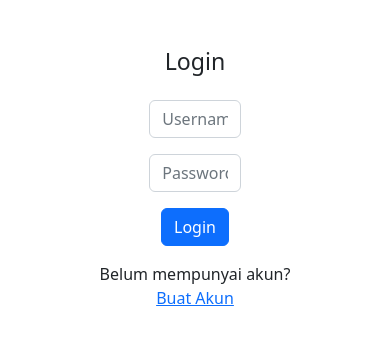
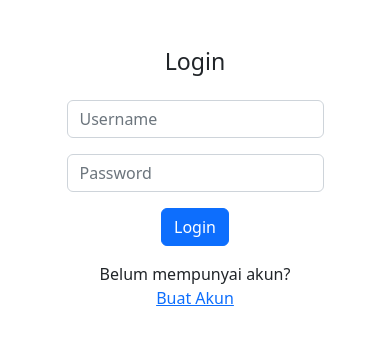
Before and after one commit to muhammadHaggy/tugas2-pbp, a Django app: page /todolist/login/ in a window 390 px wide. Shown: the part 56-401 px from the top of the page. Run offline with Django 4.2, Linux system fonts and the light colour scheme.

Commit message:
implement responsiveness login

```diff
--- a/todolist/templates/login.html
+++ b/todolist/templates/login.html
@@ -23,7 +23,7 @@
 
     <h3 class="mb-4">Login</h3>
 
-    <form method="POST" action="" class="form-horizontal w-25">
+    <form method="POST" action="" class="form-horizontal col-sm-8 col-md-6 col-lg-3">
         {% csrf_token %}
                 {% comment %} <td>Username: </td>
                 <td><input type="text" name="username" placeholder="Username" class="form-control"></td> {% endcomment %}
```
Also changed, not shown: todolist/readme.md.
